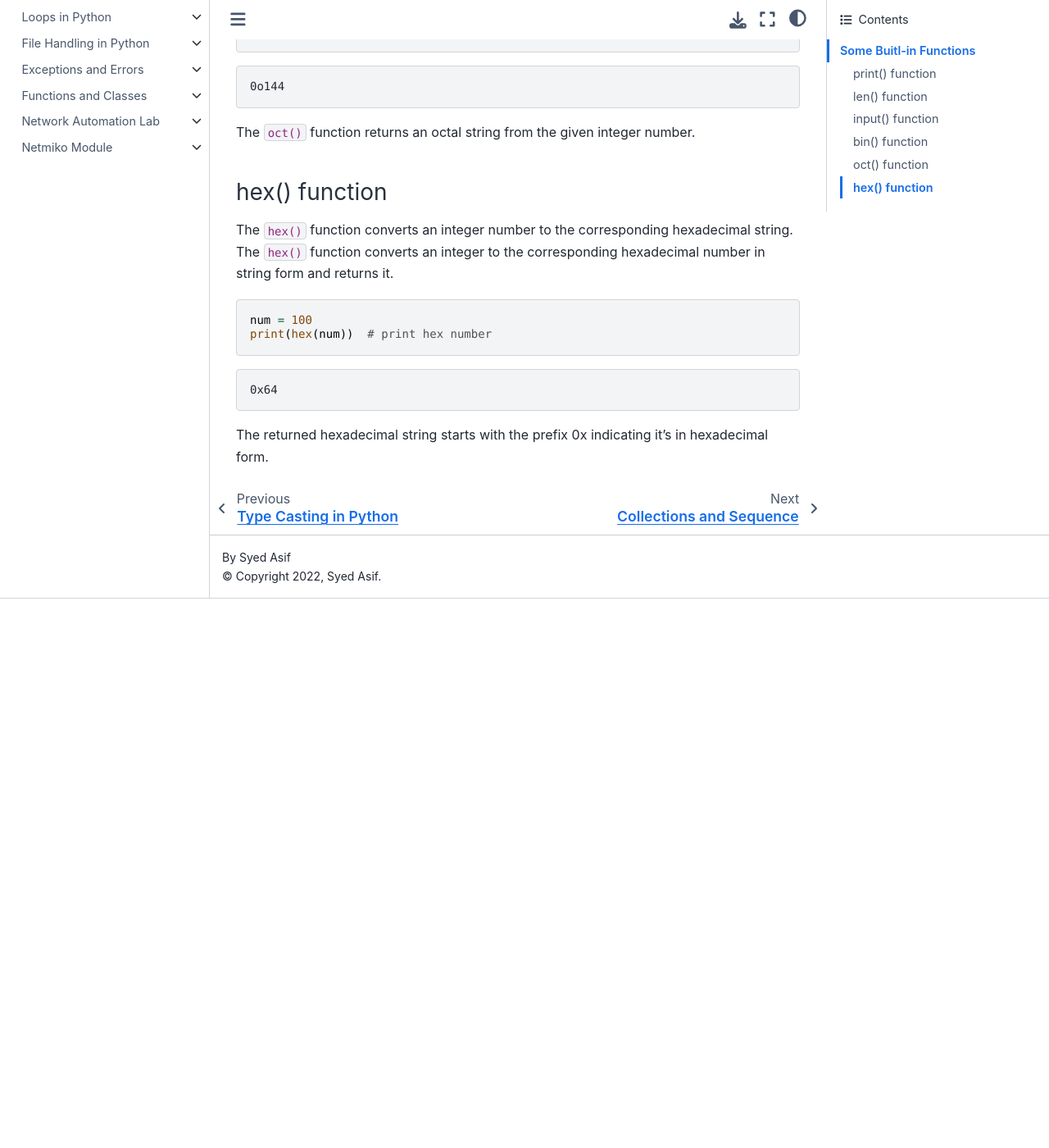
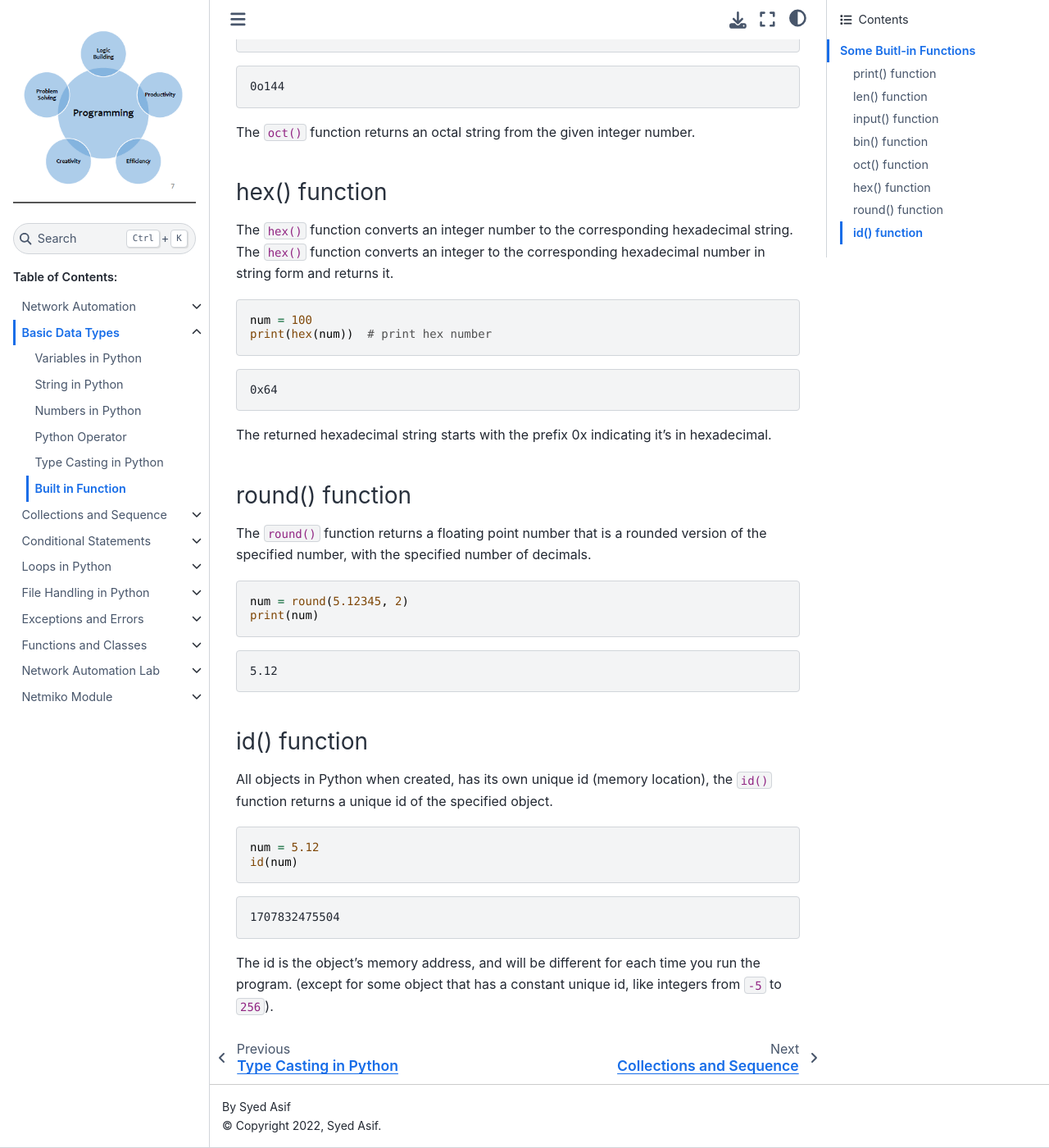
Before and after one commit to sydasif/python-book, a Sphinx documentation site: the page built from docs/source/02_basic/06_built-in.md, in a window 1280 px wide and 1400 px high, scrolled down 1996 px. Shown: the whole window at 82% size. Built offline with Sphinx 7.4.7 and the Sphinx Book theme 1.1.4, drawn with Linux system fonts in a browser that asks for light colours; before the commit the page ends 2726 px from its top, so only the background shows below that.

Commit message:
Add new built in function

````diff
--- a/docs/source/02_basic/06_built-in.md
+++ b/docs/source/02_basic/06_built-in.md
@@ -93,4 +93,32 @@
 0x64
 ```
 
-The returned hexadecimal string starts with the prefix 0x indicating it's in hexadecimal form.
+The returned hexadecimal string starts with the prefix 0x indicating it's in hexadecimal.
+
+### round() function
+
+The `round()` function returns a floating point number that is a rounded version of the specified number, with the specified number of decimals.
+
+```py
+num = round(5.12345, 2)
+print(num)
+```
+
+```console
+5.12
+```
+
+### id() function
+
+All objects in Python when created, has its own unique id (memory location), the `id()` function returns a unique id of the specified object.
+
+```py
+num = 5.12
+id(num)
+```
+
+```console
+1707832475504
+```
+
+The id is the object's memory address, and will be different for each time you run the program. (except for some object that has a constant unique id, like integers from `-5` to `256`).
````
